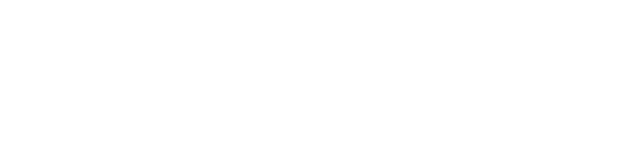
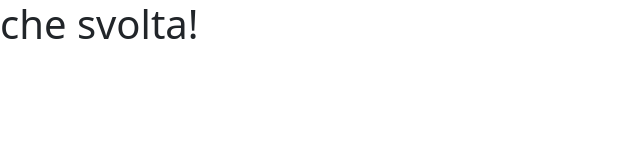
Before and after one commit to gualtierigio/vue-hello, a plain HTML site: page index.html in a window 1280 px wide. Shown: the whole page, without its empty margins (0-640 px from the left). Drawn offline with nearby package versions, Linux system fonts and the light colour scheme.

Commit message:
prima parte ok

```diff
--- a/index.html
+++ b/index.html
@@ -13,6 +13,9 @@
 </head>
 <script src="https://cdn.jsdelivr.net/npm/vue@2/dist/vue.js"></script>
 <body>
+    <div id="app">
+        <h1>{{message}}</h1>
+    </div>
     <script type="text/javascript" src="javascript/myscript.js"></script>
 </body>
 </html>
--- a/javascript/myscript.js
+++ b/javascript/myscript.js
@@ -1,6 +1,6 @@
 var app = new Vue({
     el: '#app',
     data: {
-      message: 'Hello Vue!'
+      message: 'che svolta!'
     }
   })
```
